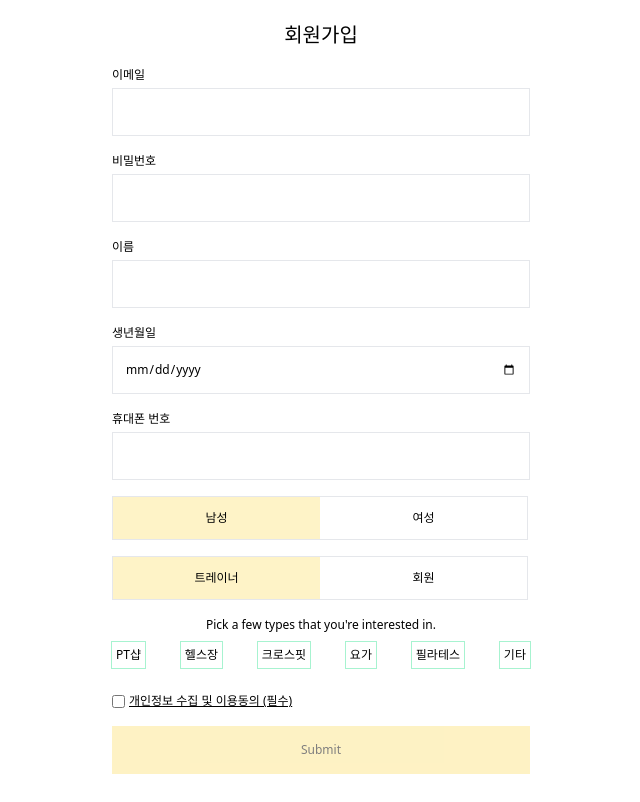
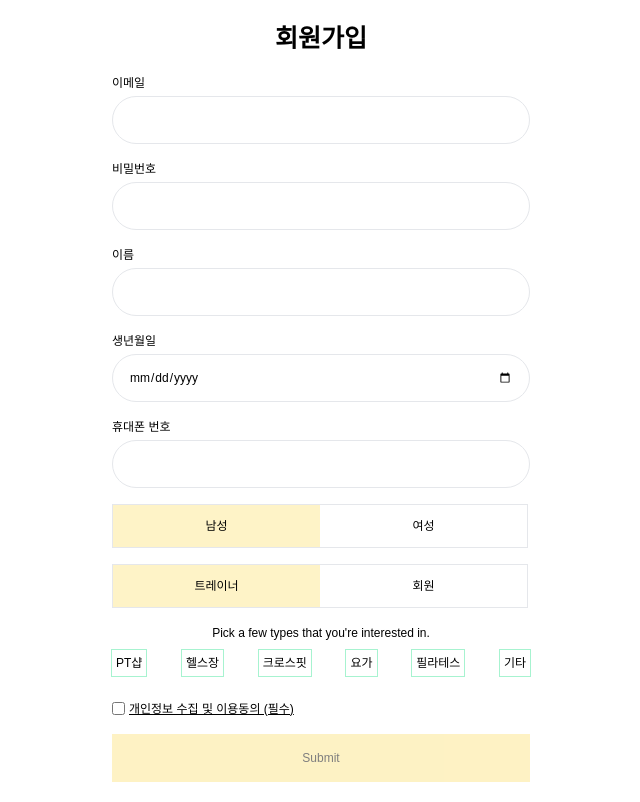
Before and after one commit to codestates/bodysign-frontend, a Next.js app in the folder client/: page /signup in a window 1280 px wide. Shown: the whole page, without its empty margins (319-959 px from the left). Built offline with nearby package versions, Linux system fonts and the light colour scheme.

Commit message:
구글 로그인 구현 완료

```diff
--- a/client/src/pages/signup.tsx
+++ b/client/src/pages/signup.tsx
@@ -25,7 +25,10 @@ const labelProperties =
 	'after:absolute after:h-full after:bg-yellow-100 after:w-full after:top-0 after:z-[-1] after:transition-[left] after:duration-500 peer-checked:cursor-default peer-checked:text-black peer-checked:after:left-0'
 
 const Signup: NextPage = () => {
+
 	const router = useRouter()
+	const logintype = router.query.logintype
+	const googleEmail = router.query.email
 	const [areYouTrainer, setAreYouTrainer] = useState(true)
 	const [exerciseTypes, setExerciseTypes] = useState([
 		{ id: 0, name: 'PT샵', status: false },
@@ -58,6 +61,12 @@ const Signup: NextPage = () => {
 			birthDate: new Date(data.birth),
 			loginType
 		}
+
+		if(logintype === "google") {
+			input.email = googleEmail
+			input.loginType = "google"
+		}
+
 		try {
 			areYouTrainer
 				? await createTrainerUser({
@@ -74,19 +83,31 @@ const Signup: NextPage = () => {
 		} catch (error) {
 			console.log(error)
 		}
+
+		alert('회원가입이 완료되었습니다.')
+		location.href = "http://localhost:3000"
 	}
 
 	return (
 		<>
 			<Layout variant="Web">
-				<div className="flex flex-col mx-4 my-5 text-[12px]">
-					<div className="text-[20px] text-center">회원가입</div>
-
+				<div className="font-IBM flex flex-col mx-4 my-5 text-[12px]">
+					<div className="text-[25px] text-center font-bold">회원가입</div>
 					<form className="mt-4" onSubmit={handleSubmit(onSubmit)}>
+						{ logintype === "google" ?
 						<div>
 							<label>이메일</label>
 							<input
-								className="w-full h-12 p-3 mt-1 border"
+								className="w-full h-12 p-3 mt-1 border rounded-3xl text-gray-400 outline-none"
+								type="text"
+								value={googleEmail}
+								readOnly
+							/>
+						</div>
+						: <div>
+							<label>이메일</label>
+							<input
+								className="w-full h-12 p-3 mt-1 border rounded-3xl"
 								type="text"
 								{...register('email', {
 									required: true,
@@ -100,11 +121,12 @@ const Signup: NextPage = () => {
 								</div>
 							)}
 						</div>
+						}
 
 						<div className="mt-4">
 							<label>비밀번호</label>
 							<input
-								className="w-full h-12 p-3 mt-1 border"
+								className="w-full h-12 p-3 mt-1 border rounded-3xl"
 								type="password"
 								{...register('password', {
 									required: true,
@@ -121,7 +143,7 @@ const Signup: NextPage = () => {
 						<div className="mt-4">
 							<label>이름</label>
 							<input
-								className="w-full h-12 p-3 mt-1 border"
+								className="w-full h-12 p-3 mt-1 border rounded-3xl"
 								type="text"
 								{...register('name', {
 									required: true
@@ -132,7 +154,7 @@ const Signup: NextPage = () => {
 						<div className="mt-4">
 							<label>생년월일</label>
 							<input
-								className="w-full h-12 p-3 mt-1 border"
+								className="w-full h-12 p-4 mt-1 border rounded-3xl"
 								type="date"
 								{...register('birth', {
 									required: true
@@ -143,7 +165,7 @@ const Signup: NextPage = () => {
 						<div className="mt-4">
 							<label>휴대폰 번호</label>
 							<input
-								className="w-full h-12 p-3 mt-1 border"
+								className="w-full h-12 p-3 mt-1 border rounded-3xl"
 								type="text"
 								{...register('phone', {
 									required: true,
```
Also changed, not shown: client/src/components/Login.tsx (+0 -12 lines).
